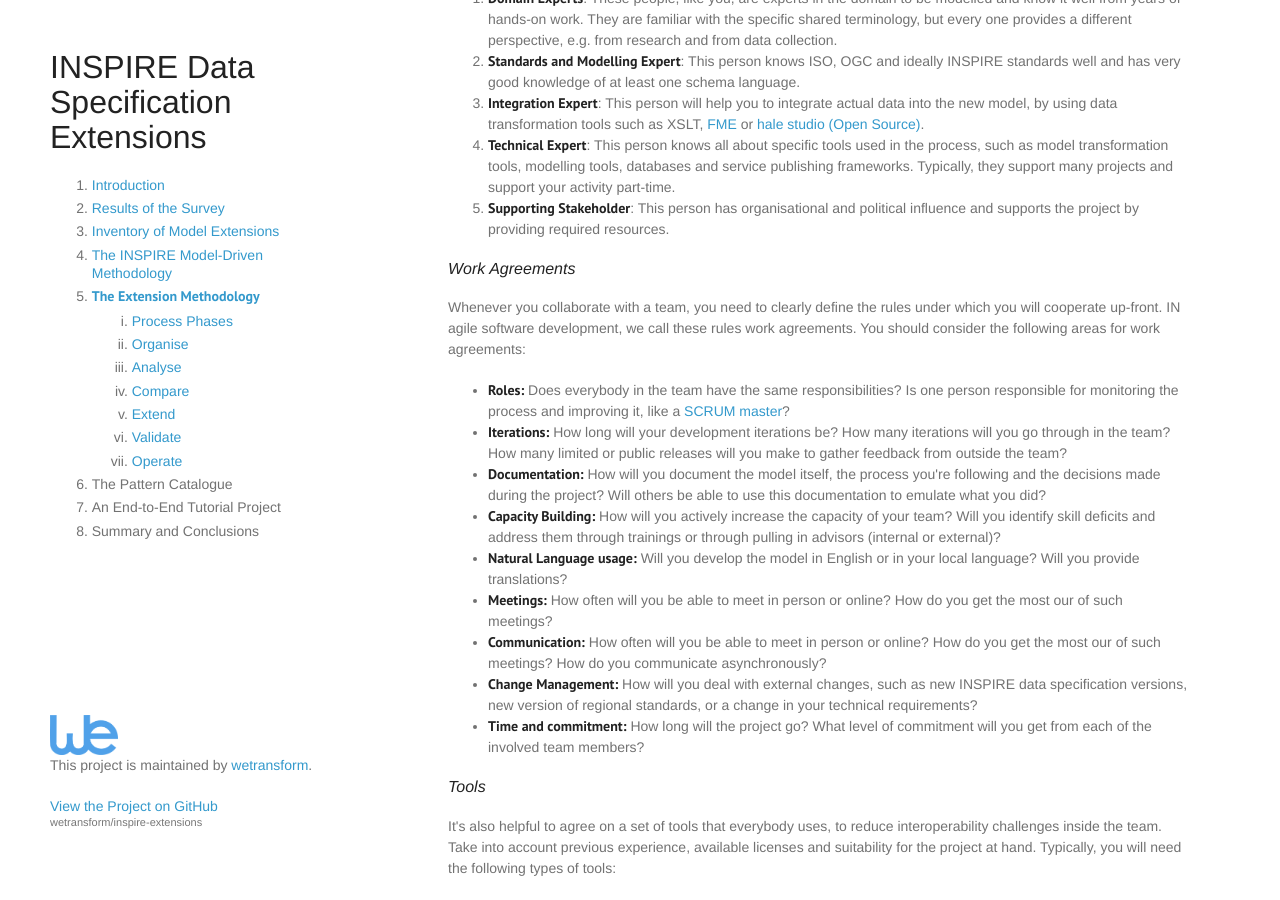
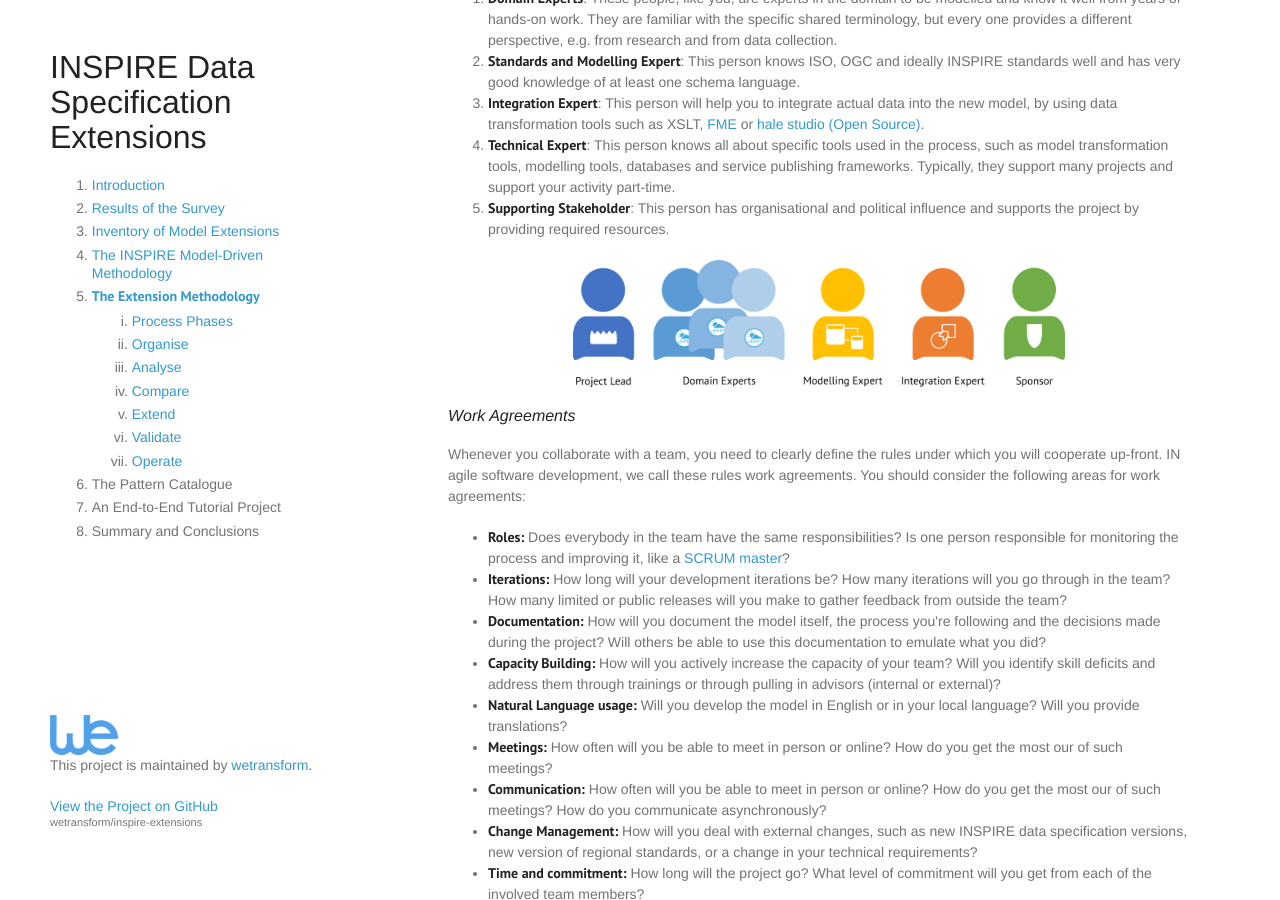
Before and after one commit to wetransform/inspire-extensions, a Jekyll site: the page built from extension-methodology.html, in a window 1280 px wide and 900 px high, scrolled down 1347 px. Built offline with Jekyll 4.4.1, drawn with Linux system fonts in a browser that asks for light colours; some web fonts are replaced.

Commit message:
added team image

```diff
--- a/extension-methodology.html
+++ b/extension-methodology.html
@@ -66,6 +66,10 @@ title:  INSPIRE data specification extensions - The Extension Methodology
         <li><strong>Technical Expert</strong>: This person knows all about specific tools used in the process, such as model transformation tools, modelling tools, databases and service publishing frameworks. Typically, they support many projects and support your activity part-time.</li>
         <li><strong>Supporting Stakeholder</strong>: This person has organisational and political influence and supports the project by providing required resources.</li>
     </ol>
+
+    <div style="margin: 20px">
+        <img src="/images/team.png" title="Overview of the extension methodology" style="width: 70%; min-width: 400px; margin-left: 15%; margin-right: 15%">
+    </div>
 
     <h3>Work Agreements</h3>
 
```
Also changed, not shown: images/team.png (added).
